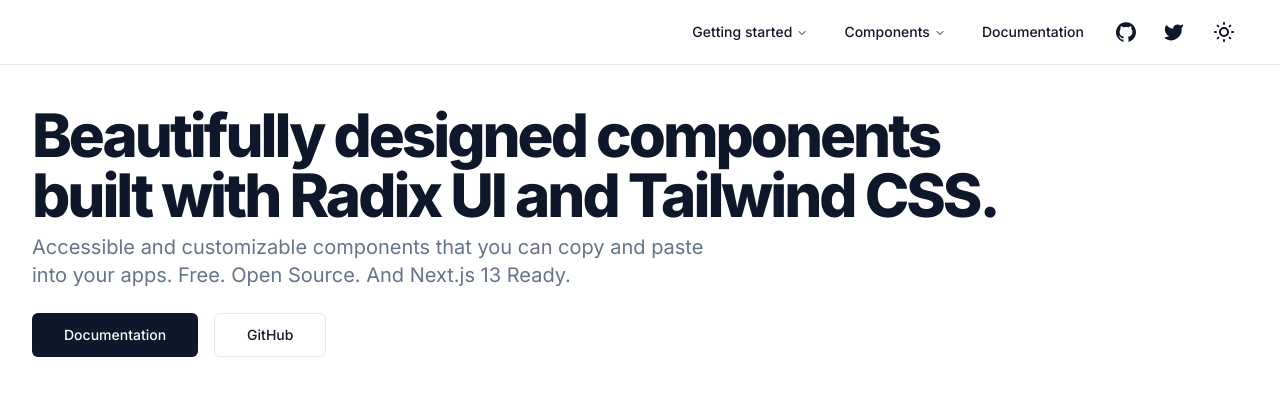
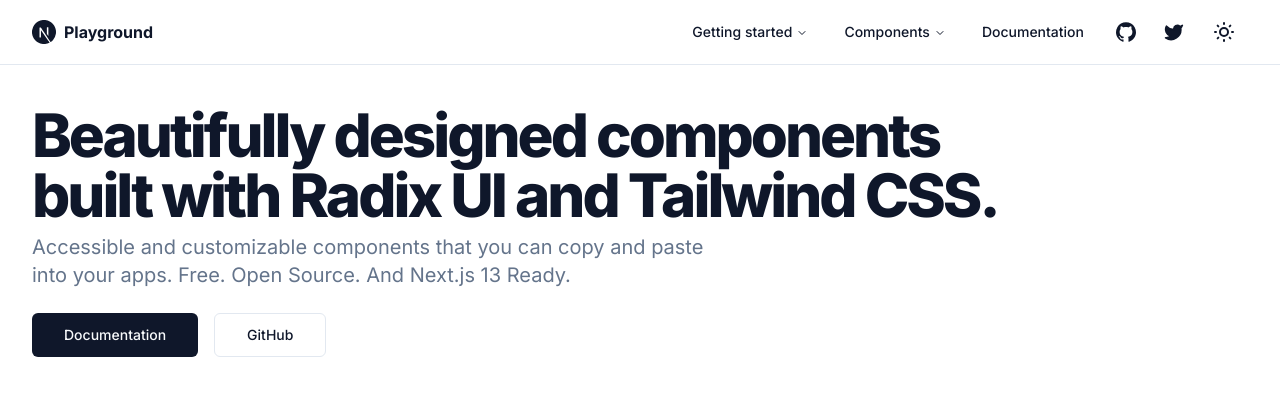
Before and after one commit to Yezo/shadcn-playground, a Next.js app: page / in a window 1280 px wide. Shown: the top 396 px of the page. Built offline with nearby package versions, Linux system fonts and the light colour scheme.

Commit message:
add main site logo

```diff
--- a/components/site-header.tsx
+++ b/components/site-header.tsx
@@ -3,6 +3,7 @@
 import { siteConfig } from "@/config/site"
 import { buttonVariants } from "@/components/ui/button"
 import { Icons } from "@/components/icons"
+import { MainNav } from "@/components/main-nav"
 import { ThemeToggle } from "@/components/theme-toggle"
 import { NavigationMenuDemo } from "@/app/menu/components/NavigationMenu"
 
@@ -10,6 +11,7 @@
   return (
     <header className="sticky top-0 z-40 w-full border-b bg-background">
       <div className="container flex h-16 items-center space-x-4 sm:justify-between sm:space-x-0">
+        <MainNav />
         <div className="flex flex-1 items-center justify-end space-x-4">
           <nav className="flex items-center space-x-1">
             <NavigationMenuDemo />
```
